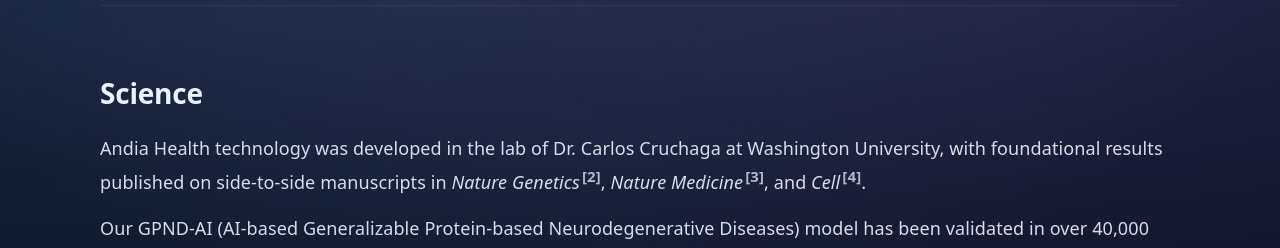
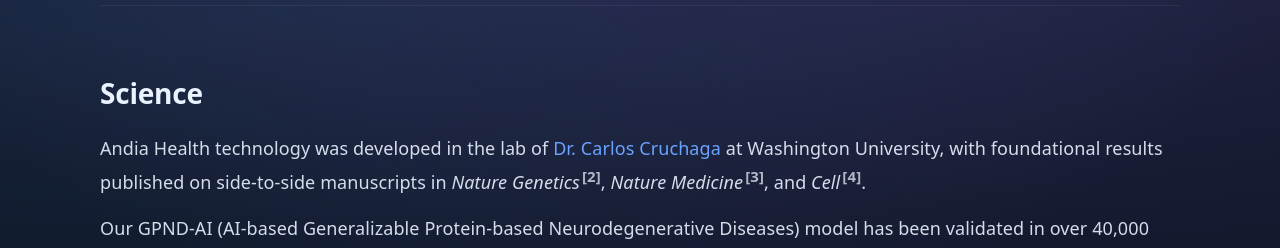
Before and after one commit to YingXu001/Andia_Health_Home, a React (Vite) app: page / in a window 1280 px wide. Shown: the part 1680-1928 px from the top of the page. Built offline with nearby package versions, Linux system fonts and the light colour scheme.

Commit message:
update the hyperlink

```diff
--- a/src/App.jsx
+++ b/src/App.jsx
@@ -67,8 +67,17 @@
 
         <Section id="science" title="Science">
           <p className="lead">
-            Andia Health technology was developed in the lab of Dr. Carlos Cruchaga at Washington University,
-            with foundational results published on side-to-side manuscripts in <i>Nature Genetics</i>
+            Andia Health technology was developed in the lab of{" "}
+            <a
+              href="https://cruchagalab.wustl.edu/"
+              target="_blank"
+              rel="noopener noreferrer"
+            >
+              Dr. Carlos Cruchaga
+            </a>{" "}
+            at Washington University,
+            with foundational results published on side-to-side manuscripts in{" "}
+            <i>Nature Genetics</i>
             <Citation id={2} />, <i>Nature Medicine</i>
             <Citation id={3} />, and <i>Cell</i>
             <Citation id={4} />.
```
